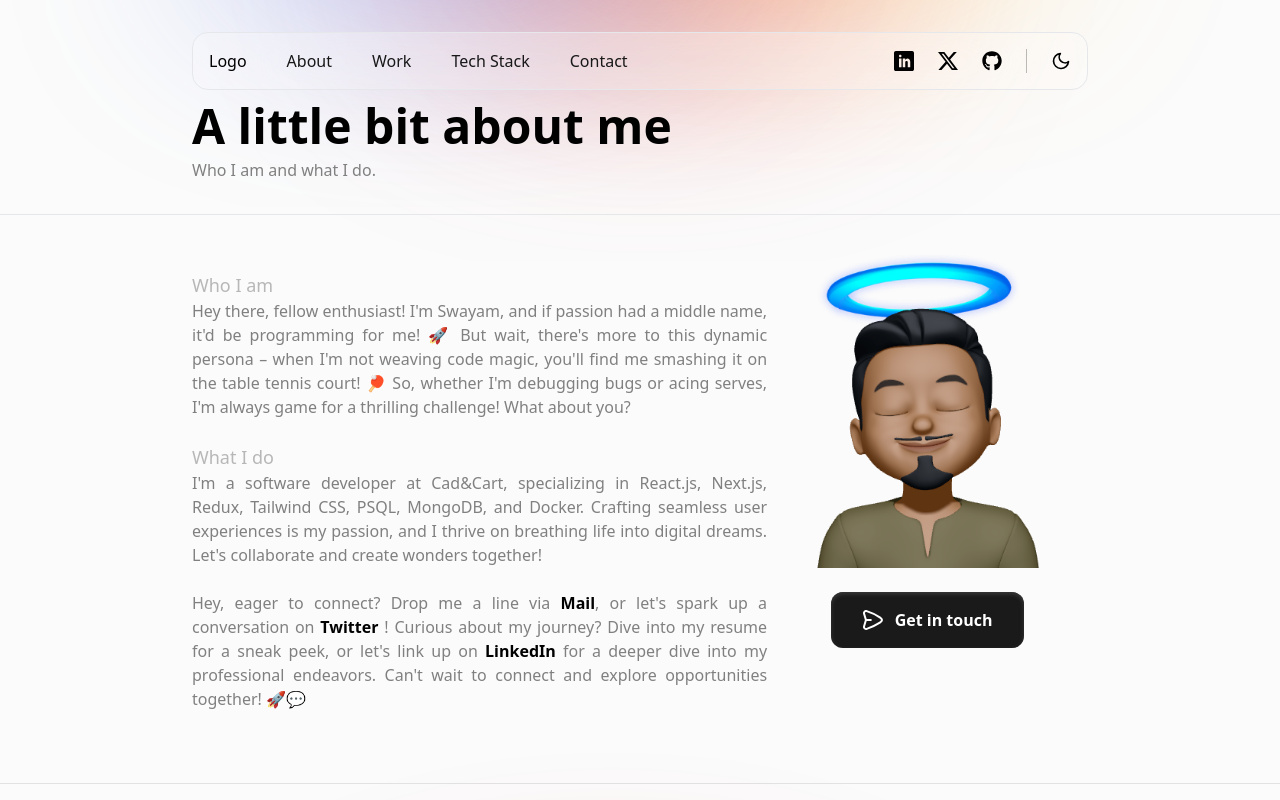
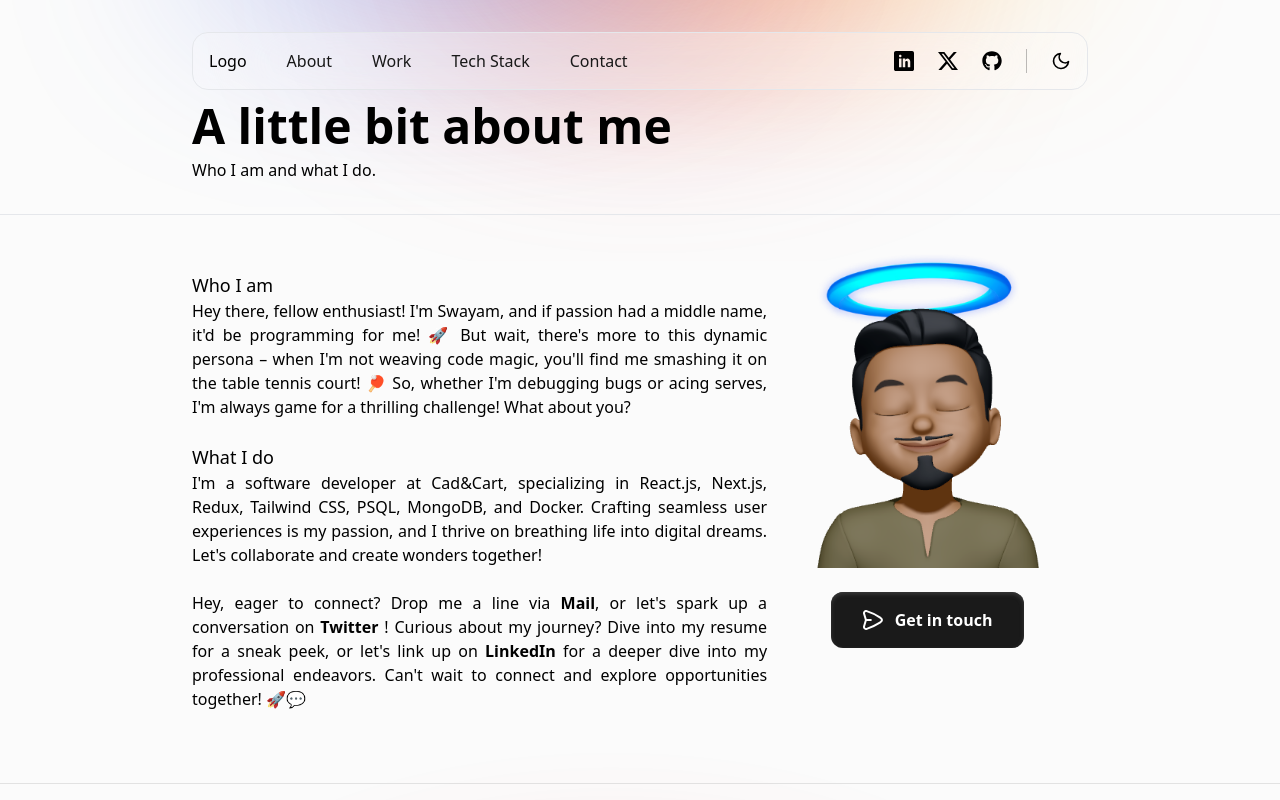
Before and after one commit to swayamterode/portfolio, a Next.js app: page /about in a window 1280 px wide. Shown: the top 800 px of the page. Built offline with nearby package versions, Linux system fonts and the light colour scheme.

Commit message:
fix: padding and width

```diff
--- a/app/about/page.tsx
+++ b/app/about/page.tsx
@@ -26,7 +26,7 @@ const about: React.FC<Props> = () => {
         <h1 className="text-4xl md:text-5xl text-black dark:text-white font-bold ">
           A little bit about me
         </h1>
-        <span className="text-[#808080]">Who I am and what I do.</span>
+        <span className="dark:text-[#808080]">Who I am and what I do.</span>
       </div>
 
       {/* Divider */}
@@ -53,15 +53,19 @@ const about: React.FC<Props> = () => {
         {/* Common Description */}
         <div className="flex flex-col lg:w-[80%] px-6 lg:px-0">
           <div className="pt-6 flex flex-col text-justify ">
-            <h1 className="text-lg text-[#8080808c] font-medium">Who I am</h1>
-            <p className="text-para font-light">{WHO_IAM_DATA}</p>
+            <h1 className="text-lg dark:text-[#8080808c] font-medium">
+              Who I am
+            </h1>
+            <p className="dark:text-para font-light">{WHO_IAM_DATA}</p>
           </div>
           <div className="pt-6 flex flex-col text-justify">
-            <h1 className="text-lg text-[#8080808c] font-medium">What I do</h1>
-            <p className="text-para font-light">{WHAT_I_DO}</p>
+            <h1 className="text-lg dark:text-[#8080808c] font-medium">
+              What I do
+            </h1>
+            <p className="dark:text-para font-light">{WHAT_I_DO}</p>
           </div>
           <div className="pt-6 flex flex-col text-justify">
-            <p className="text-para font-light">
+            <p className="dark:text-para font-light">
               Hey, eager to connect? Drop me a line via{" "}
               <SocialLinks name="Mail" />, or let's spark up a conversation on{" "}
               <SocialLinks name="Twitter" /> ! Curious about my journey? Dive
--- a/app/contact/page.tsx
+++ b/app/contact/page.tsx
@@ -107,7 +107,7 @@ const page = (props: Props) => {
 
                 <hr className="h-px my-8 bg-gray-200 border-0 dark:bg-[#2F2F2F]" />
                 {/* Message */}
-                <div className="px-7 mb-5">
+                <div className="px-1 md:px-7 mb-5">
                   <textarea
                     className="bg-inherit w-full h-[200px] md:h-[244px] lg:h-[344px] resize-none placeholder:text-[#4C4C4C] bg-[#e6e5e5] dark:bg-[#0D0D0D] rounded-2xl p-4 focus:outline-none focus:border-transparent focus:ring-transparent"
                     required
--- a/app/tech-stack/page.tsx
+++ b/app/tech-stack/page.tsx
@@ -57,7 +57,7 @@ const page = () => {
         </> */}
         {/* )} */}
 
-        <div className="grid md:grid-cols-2 xl:grid-cols-3 2xl:grid-cols-3 w-full md:w-[70%] mx-auto gap-4 p-6 md:p-0 pb-24">
+        <div className="grid md:grid-cols-2 xl:grid-cols-3 2xl:grid-cols-3 w-full md:w-[70%] mx-auto gap-4 p-6 md:p-0 pb-10 md:pb-24">
           {/* {data && */}
           {(TechStackCards as any[]).map((card, index: number) => (
             <div
--- a/app/work/page.tsx
+++ b/app/work/page.tsx
@@ -8,10 +8,12 @@ const Page = (props: Props) => {
   return (
     <div className="">
       <div className="flex flex-col w-full md:w-[68%] mx-auto justify-start mt-40 gap-2 px-10 md:px-0">
-        <h1 className="text-4xl md:text-5xl  text-black dark:text-white font-bold ">
+        <h1 className="text-4xl md:text-5xl text-black dark:text-white font-bold">
           Projects
         </h1>
-        <span className="text-[#808080]">Lets build something awesome</span>
+        <span className="dark:text-[#808080]">
+          Lets build something awesome
+        </span>
       </div>
       <hr className="h-px my-8 bg-gray-200 border-0 dark:bg-[#ffffff19]" />
       <div className="flex flex-col justify-center items-center mx-auto w-[358px] md:w-[680px] lg:w-[1000px] my-20 px-2 md:px-0">
```
